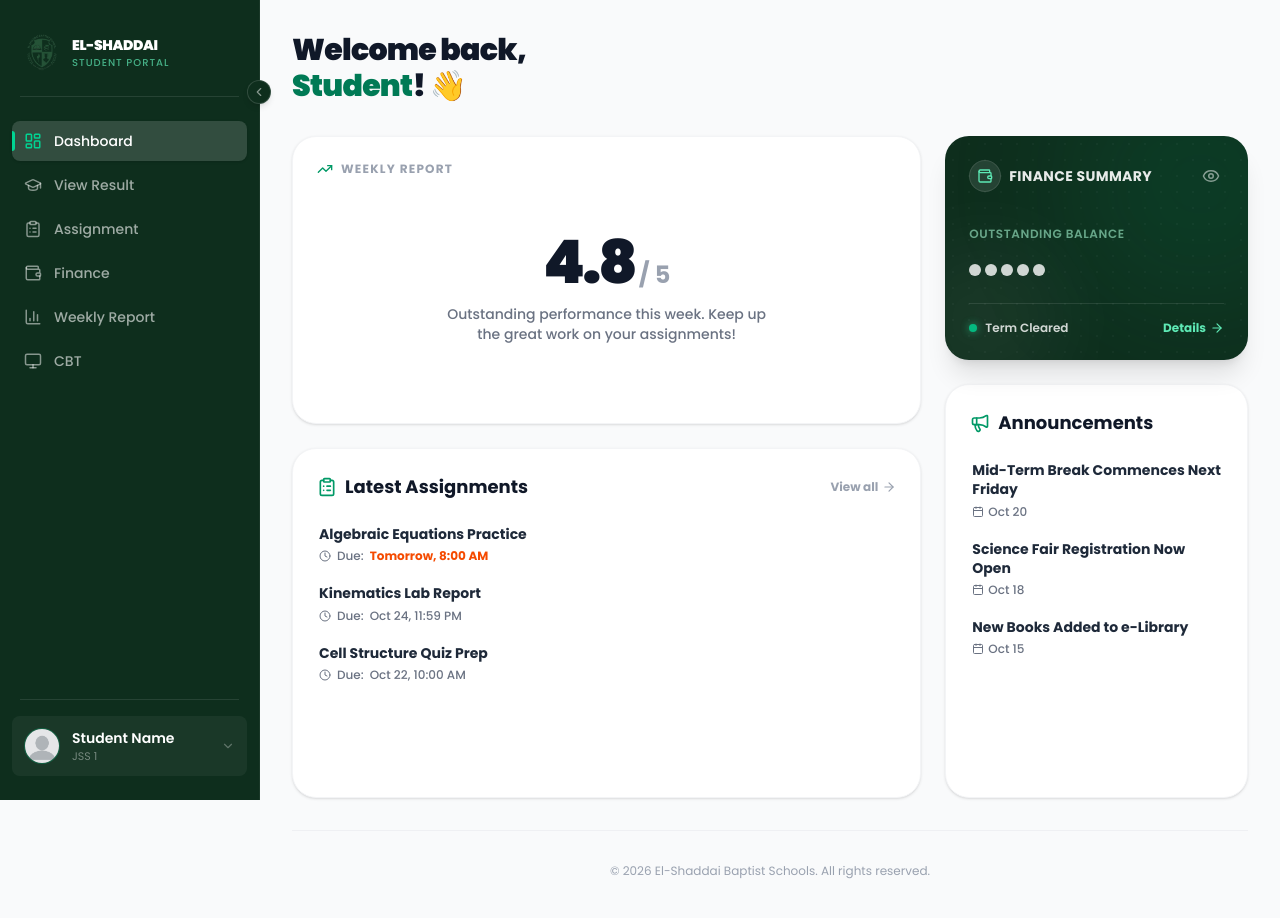
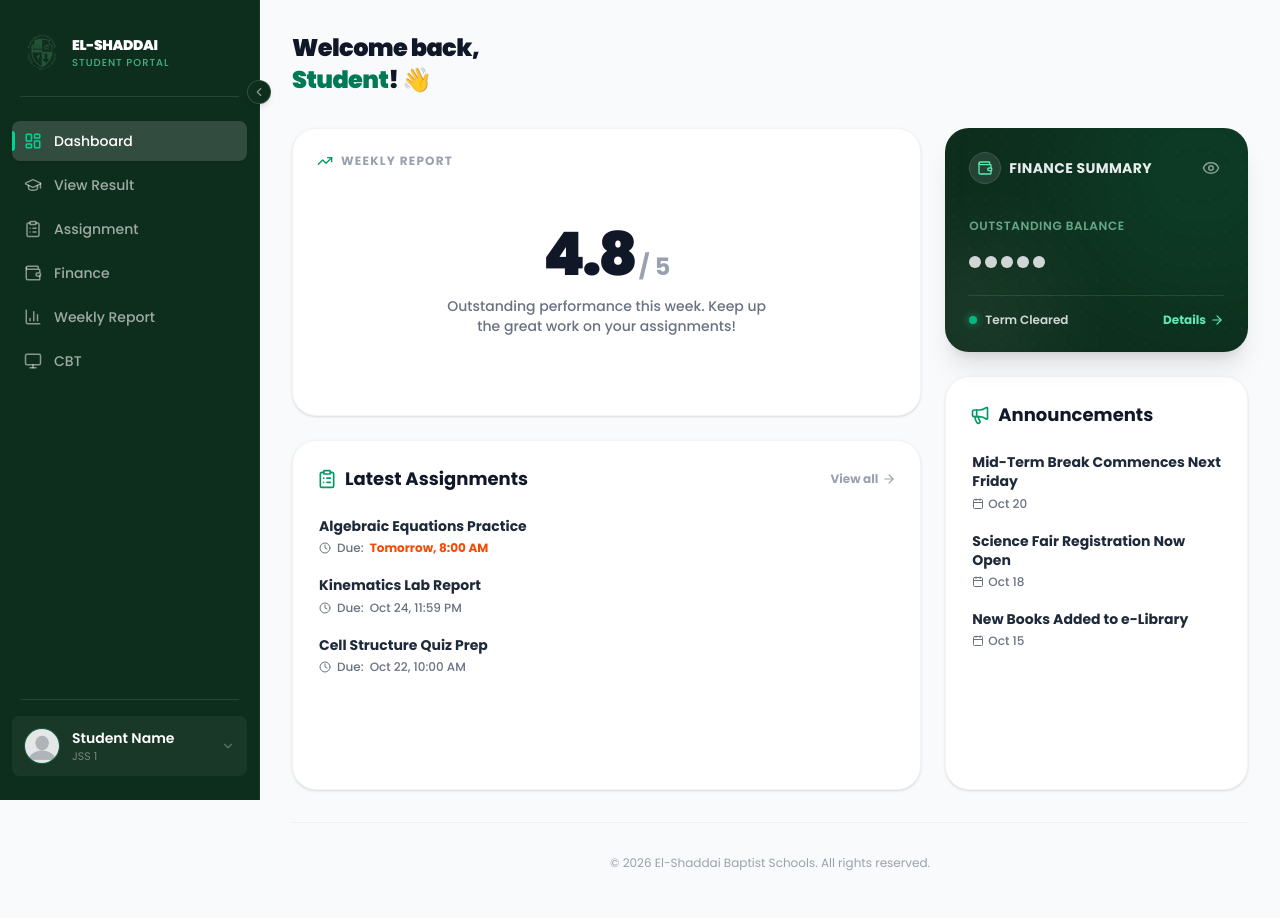
Before and after one commit to Ireoluuwa/elshaddaibaptistschools-ui, a Next.js app: page /portal/student in a window 1280 px wide. Shown: the top 918 px of the page. Built offline with nearby package versions, Linux system fonts and the light colour scheme.

Commit message:
reduce dashboard header size

```diff
--- a/components/student/dashboard/DashboardHeader.tsx
+++ b/components/student/dashboard/DashboardHeader.tsx
@@ -19,8 +19,8 @@ const DashboardHeader = () => {
       className="flex flex-col md:flex-row md:items-center justify-between gap-4 mb-8"
     >
       <div>
-        <h1 className="text-3xl font-black text-gray-900 tracking-tight">
-          Welcome back, <br /> <span className="text-emerald-700">Student</span>! 👋
+        <h1 className="text-2xl font-black text-gray-900 tracking-tight">
+          Welcome back, <br/> <span className="text-emerald-700">Student</span>! 👋
         </h1>
       </div>
 
```
